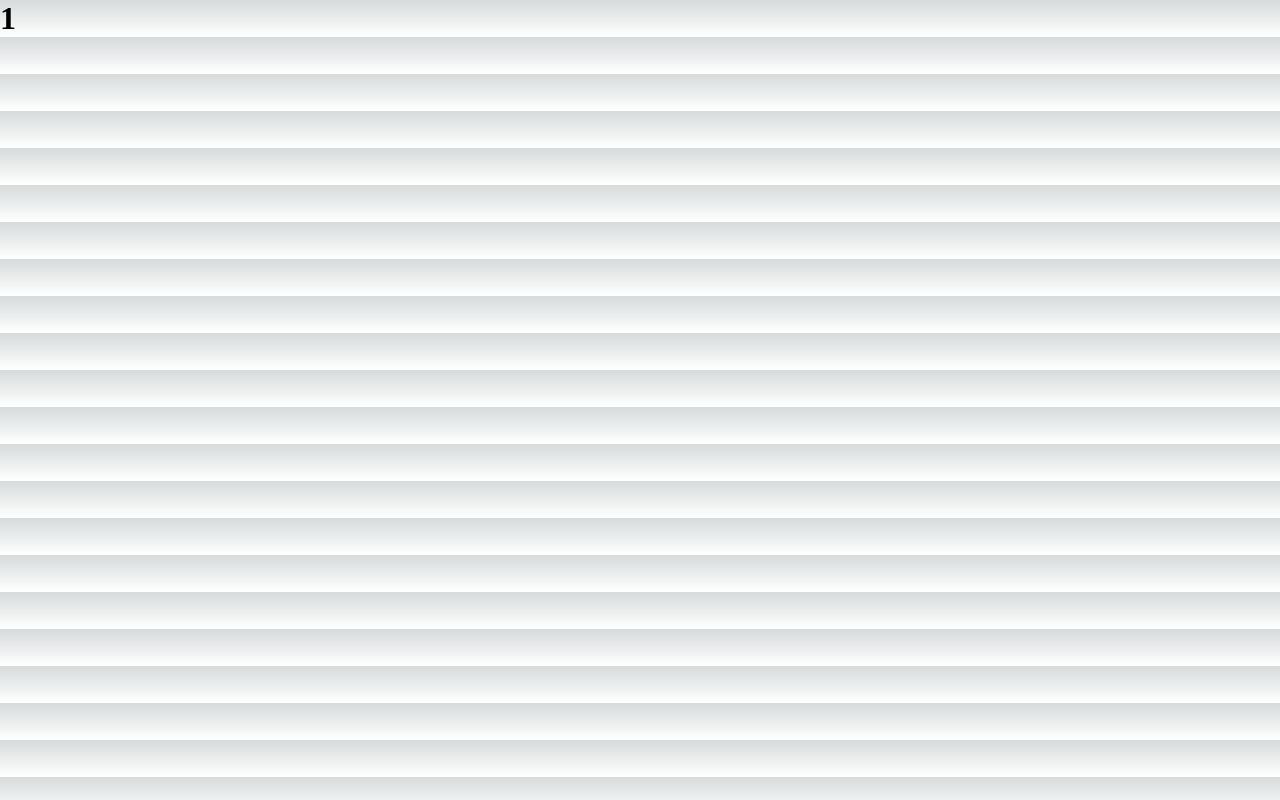
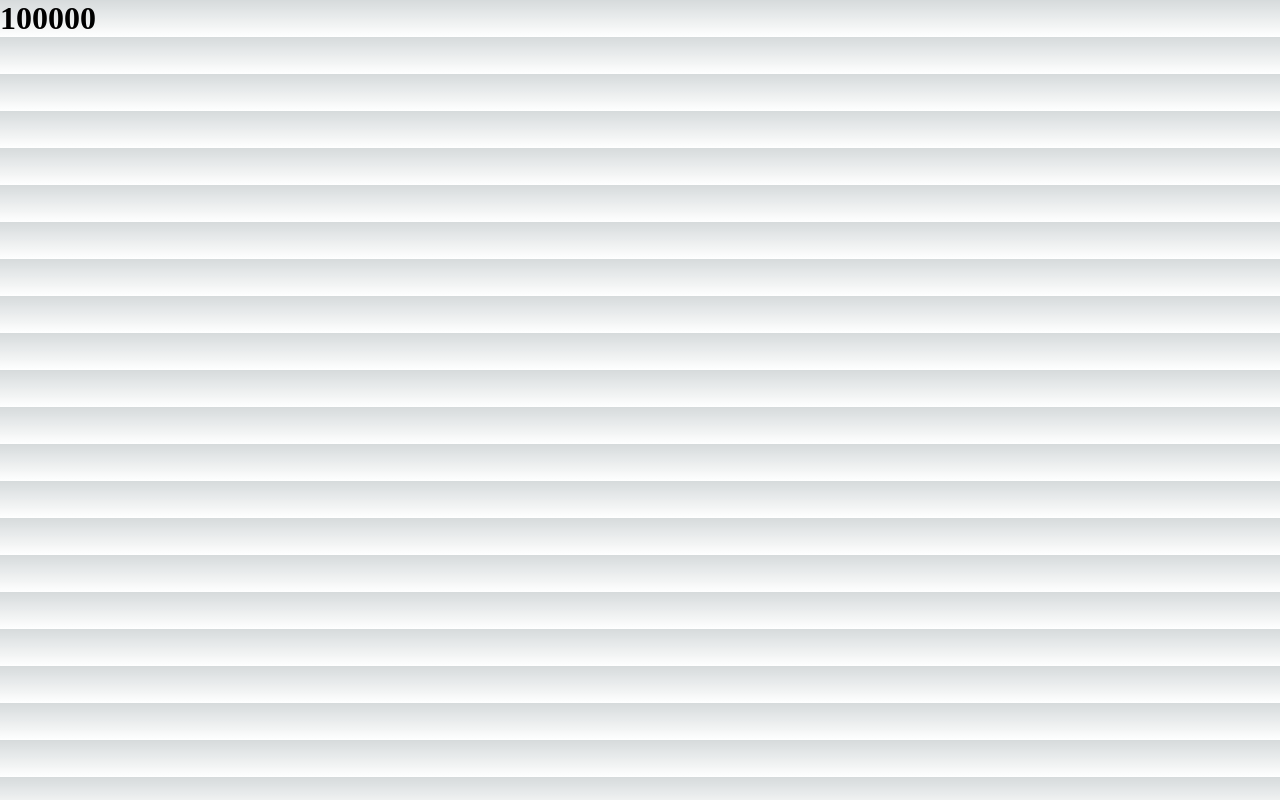
Before and after one commit to husanbek123/git_revert, a Next.js app: page / in a window 1280 px wide. Built offline with nearby package versions, Linux system fonts and the light colour scheme.

Commit message:
number 100000

```diff
--- a/pages/index.tsx
+++ b/pages/index.tsx
@@ -15,7 +15,7 @@ export default function Home() {
         <link rel="icon" href="/favicon.ico" />
       </Head>
       <main>
-        <h1>1</h1>
+        <h1>100000</h1>
       </main>
     </>
   )
```
